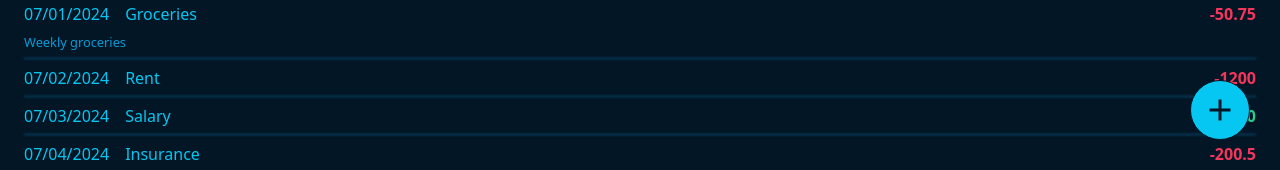
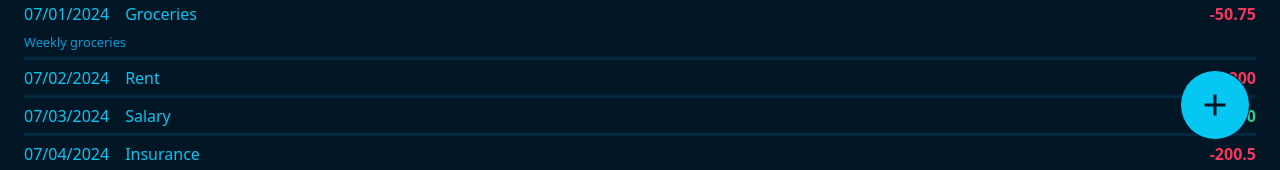
Before and after one commit to eneben/money-manager, a Next.js app: page / in a window 1280 px wide. Shown: the part 630-800 px from the top of the page. Built offline with nearby package versions, Linux system fonts and the light colour scheme.

Commit message:
add hover and active pseudoclasses for the link button. css still doesnt work correctly, meeh

```diff
--- a/pages/index.js
+++ b/pages/index.js
@@ -1,6 +1,8 @@
 import styled from "styled-components";
 import transactions from "@/assets/transactions.json";
 import Transaction from "@/components/Transaction/Transaction";
+import Link from "next/link";
+import AddIcon from "@/public/icons/Add.svg";
 
 export default function HomePage() {
   return (
@@ -11,17 +13,9 @@ export default function HomePage() {
           return <Transaction key={transaction.id} transaction={transaction} />;
         })}
       </StyledTransactionList>
-      <StyledLink>
-        <svg
-          xmlns="http://www.w3.org/2000/svg"
-          height="36px"
-          viewBox="0 -960 960 960"
-          width="36px"
-          fill="var(--background-color)"
-        >
-          <path d="M440-440H200v-80h240v-240h80v240h240v80H520v240h-80v-240Z" />
-        </svg>
-      </StyledLink>
+      <StyledAddLink href="/">
+        <StyledAddIcon />
+      </StyledAddLink>
     </>
   );
 }
@@ -34,12 +28,12 @@ const StyledTransactionList = styled.ul`
   list-style: none;
 `;
 
-const StyledLink = styled.a`
+const StyledAddLink = styled(Link)`
   position: fixed;
   bottom: 30px;
   right: 30px;
-  width: 60px;
-  height: 60px;
+  width: 70px;
+  height: 70px;
   background-color: var(--primary-light);
   color: var(--background-color);
   border: 1px solid var(--background-color);
@@ -47,4 +41,20 @@ const StyledLink = styled.a`
   display: flex;
   align-items: center;
   justify-content: center;
+
+  :hover,
+  :active {
+    background-color: var(--highlight-light);
+    border: 1px solid var(--highlight-dark);
+    color: var(--highlight-dark);
+    width: 70px;
+    height: 70px;
+    border-radius: 50%;
+  }
 `;
+
+const StyledAddIcon = styled(AddIcon)`
+  width: 36px;
+  height: 36px;
+  fill: currentColor;
+`;
```
Also changed, not shown: public/icons/Add.svg (added).
